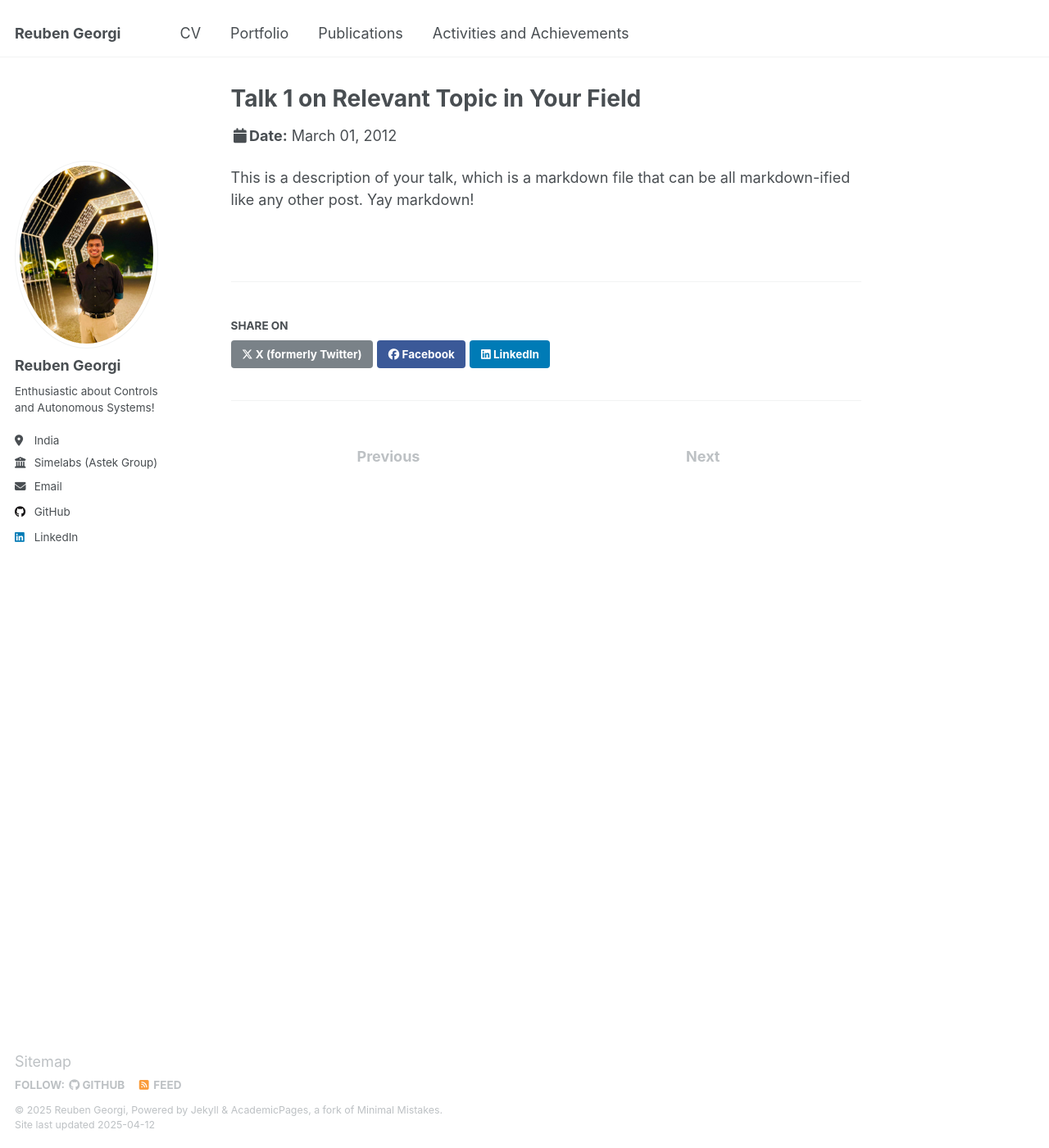
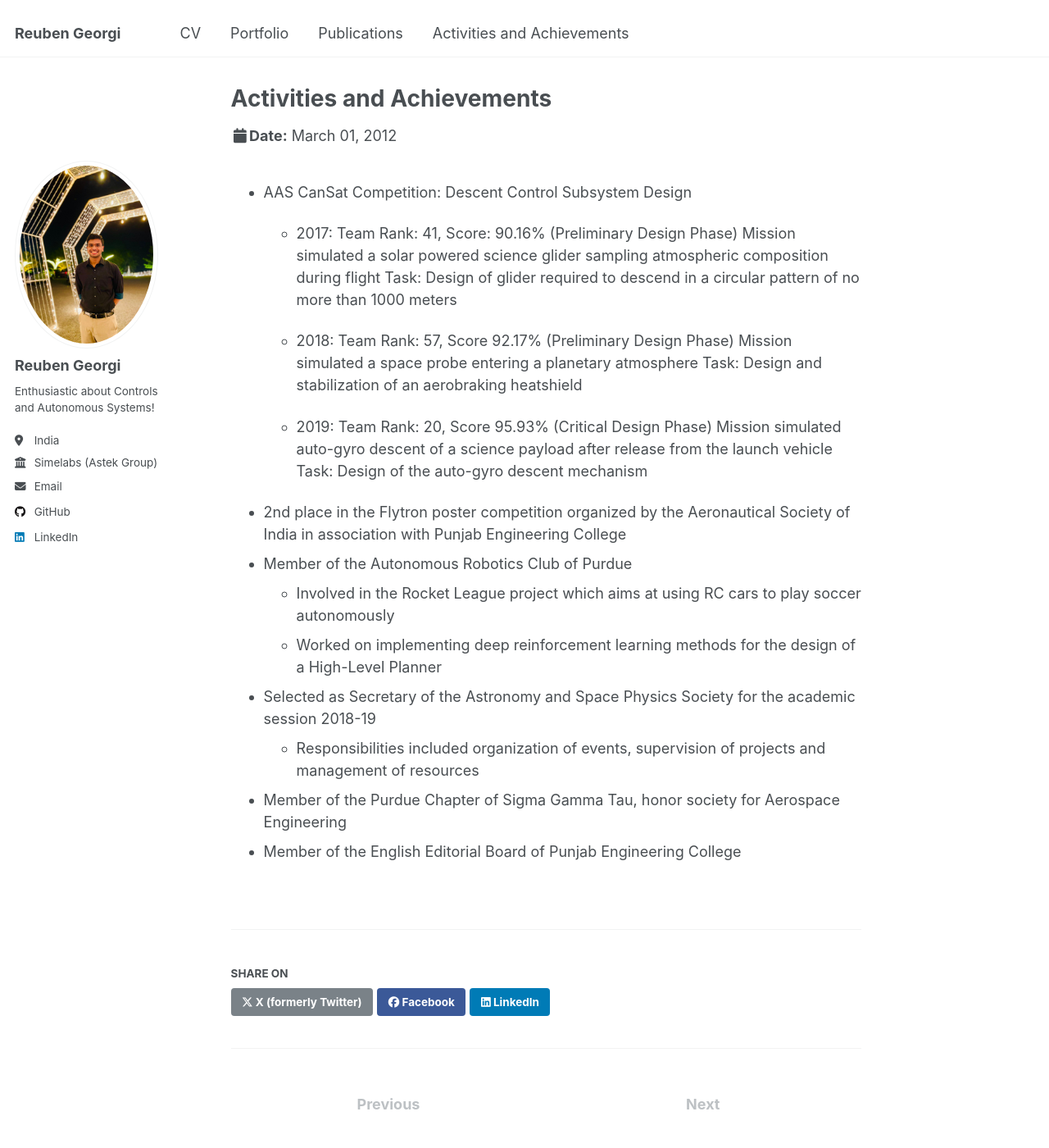
Before and after one commit to ra-georgi/ra-georgi.github.io, a Jekyll site: the page built from _talks/2012-03-01-talk-1.md, in a window 1280 px wide and 1400 px high. Shown: the whole window at 82% size. Built offline with Jekyll 4.4.1, drawn with Linux system fonts in a browser that asks for light colours.

Commit message:
Activities section error v2

```diff
--- a/_data/navigation.yml
+++ b/_data/navigation.yml
@@ -21,7 +21,7 @@ main:
     url: /publications/
 
   - title: "Activities and Achievements"
-    url: /activities/AA
+    url: /talks/
 
   # - title: "Guide"
   #   url: /markdown/
--- a/_talks/2012-03-01-talk-1.md
+++ b/_talks/2012-03-01-talk-1.md
@@ -1,11 +1,37 @@
 ---
-title: "Talk 1 on Relevant Topic in Your Field"
+title: "Activities and Achievements"
+collection: talks
+permalink: /talks/2012-03-01-talk-1
+---
+* AAS CanSat Competition:  Descent Control Subsystem Design
+
+   * 2017: Team Rank: 41, Score: 90.16% (Preliminary Design Phase)
+        Mission simulated a solar powered science glider sampling atmospheric composition during flight
+        Task: Design of glider required to descend in a circular pattern of no more than 1000 meters
+
+    * 2018: Team Rank: 57, Score 92.17% (Preliminary Design Phase)
+        Mission simulated a space probe entering a planetary atmosphere
+        Task: Design and stabilization of an aerobraking heatshield
+
+    * 2019: Team Rank: 20, Score 95.93% (Critical Design Phase)
+        Mission simulated auto-gyro descent of a science payload after release from the launch vehicle
+        Task: Design of the auto-gyro descent mechanism
+
+* 2nd place in the Flytron poster competition organized by the Aeronautical Society of India in association with Punjab Engineering College
+* Member of the Autonomous Robotics Club of Purdue
+    * Involved in the Rocket League project which aims at using RC cars to play soccer autonomously
+    * Worked on implementing deep reinforcement learning methods for the design of a High-Level Planner
+* Selected as Secretary of the Astronomy and Space Physics Society for the academic session 2018-19
+    * Responsibilities included organization of events, supervision of projects and management of resources
+* Member of the Purdue Chapter of Sigma Gamma Tau, honor society for Aerospace Engineering
+* Member of the English Editorial Board of Punjab Engineering College
+
+<!-- ---
+title: "Activities and Achievements"
 collection: talks
 type: "Talk"
 permalink: /talks/2012-03-01-talk-1
 venue: "UC San Francisco, Department of Testing"
 date: 2012-03-01
 location: "San Francisco, CA, USA"
----
-
-This is a description of your talk, which is a markdown file that can be all markdown-ified like any other post. Yay markdown!
+--- -->
```
